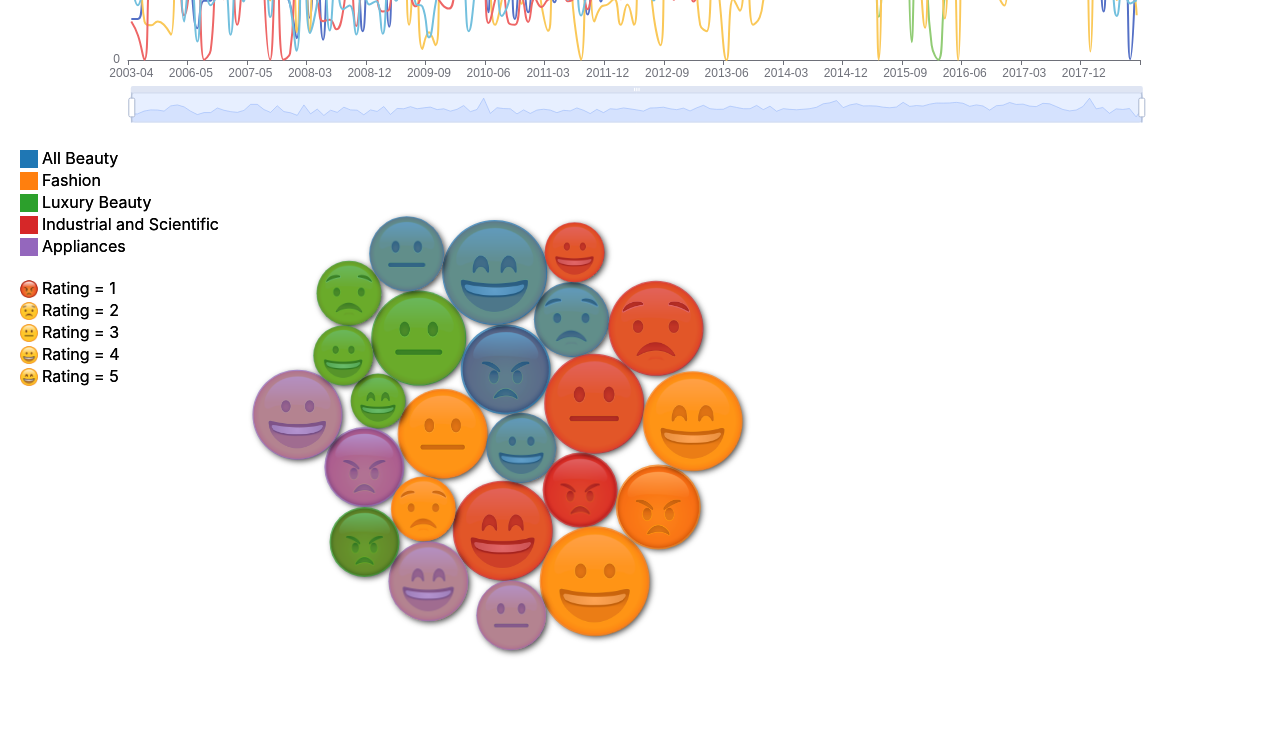
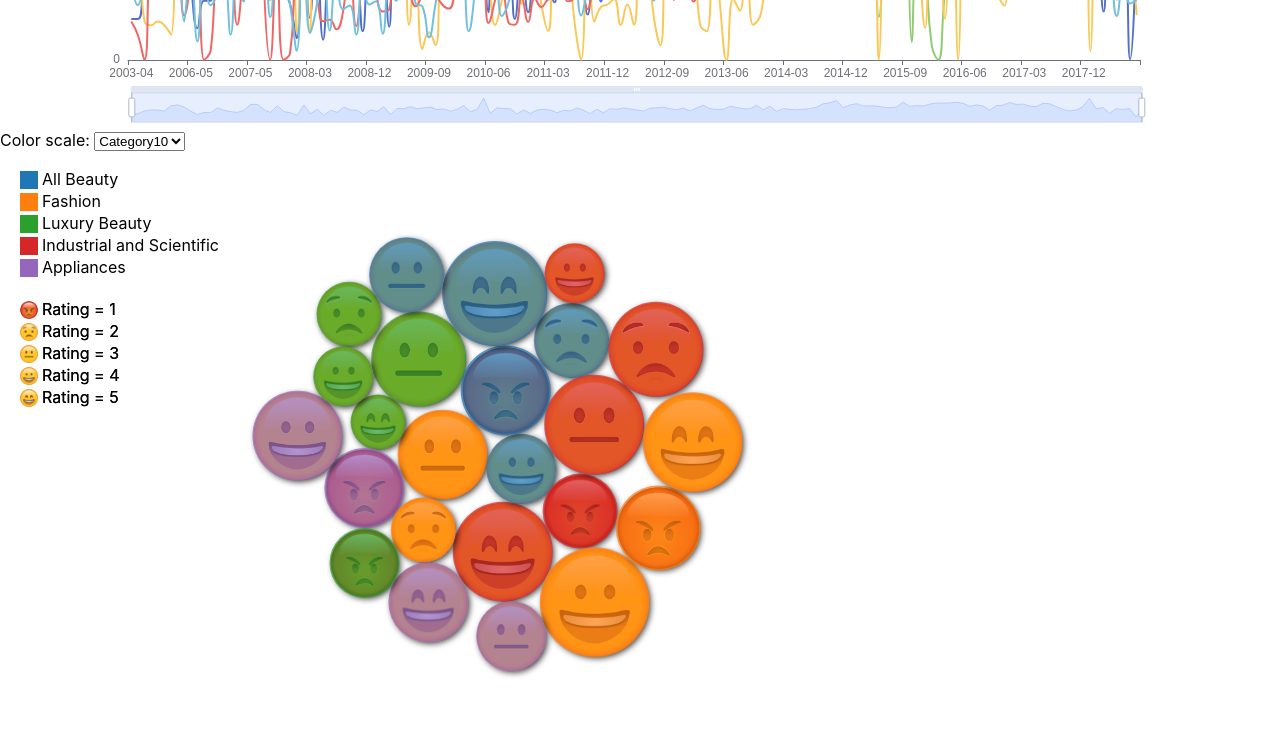
Before and after one commit to SiyuAn166/vamazon, a React (Create React App) app: page / in a window 1280 px wide. Shown: the part 1400-2132 px from the top of the page. Built offline with nearby package versions, Linux system fonts and the light colour scheme.

Commit message:
Color select

```diff
--- a/src/charts/Bubble.js
+++ b/src/charts/Bubble.js
@@ -1,11 +1,11 @@
-import React, { useEffect, useRef } from 'react';
+import React, { useEffect, useRef, useState } from 'react';
 import * as d3 from 'd3';
 
 
 const importAll = (requireContext) => requireContext.keys().map(requireContext);
 const ri = importAll(require.context('../img', false, /\.(png|jpe?g|svg)$/));
 
-function drawLegend(svg, color) {
+const drawLegend = (svg, color) => {
     const legend = svg
         .append('g')
         .attr('class', 'legend')
@@ -134,12 +134,31 @@ const D3BubbleChart = ({ data }) => {
     const height = 600;
     const svgRef = useRef(null);
 
-    const color = d3.scaleOrdinal(d3.schemeCategory10);
     const nodes = data.nodes;
     const links = data.links;
+    const [colorScheme, setColorScheme] = useState(d3.schemeCategory10);
+    const colorChange = (e) => {
+        const selectedValue = e.target.value;
+        const colorMappings = {
+            Category10: d3.schemeCategory10,
+            Accent: d3.schemeAccent,
+            Dark2: d3.schemeDark2,
+            Paired: d3.schemePaired,
+            Pastel1: d3.schemePastel1,
+            Pastel2: d3.schemePastel2,
+            Set1: d3.schemeSet1,
+            Set2: d3.schemeSet2,
+            Set3: d3.schemeSet3,
+            Tableau10: d3.schemeTableau10,
+        };
+
+        const selectedColor = colorMappings[selectedValue];
+        setColorScheme(selectedColor);
+    }
 
     useEffect(() => {
         const svg = d3.select(svgRef.current);
+        const color = d3.scaleOrdinal(colorScheme);
         svg.attr('height', height)
         const centralForce = d3.forceCenter(width / 2, height / 2);
         const simulation = d3.forceSimulation(nodes)
@@ -263,11 +282,26 @@ const D3BubbleChart = ({ data }) => {
                 .attr('cy', d => d.y);
         })
 
-    }, [nodes, links, color]);
+    }, [nodes, links, colorScheme]);
 
     return (
         <div style={{ width: '100%', position: 'relative' }} id='bubble'>
-            <svg ref={svgRef} width="100%">
+            <div>
+                <span>Color scale: </span>
+                <select onChange={colorChange}>
+                    <option value="Category10">Category10</option>
+                    <option value="Accent">Accent</option>
+                    <option value="Dark2">Dark2</option>
+                    <option value="Paired">Paired</option>
+                    <option value="Pastel1">Pastel1</option>
+                    <option value="Pastel2">Pastel2</option>
+                    <option value="Set1">Set1</option>
+                    <option value="Set2">Set2</option>
+                    <option value="Set3">Set3</option>
+                    <option value="Tableau10">Tableau10</option>
+                </select>
+            </div>
+            <svg ref={svgRef} width="100%" key={colorScheme.join('')}>
             </svg>
         </div>
     );
```
